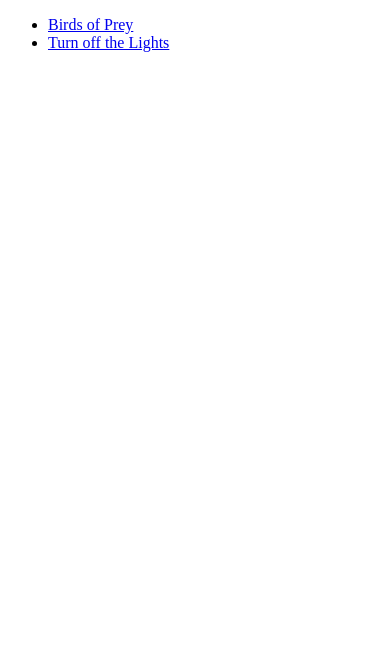
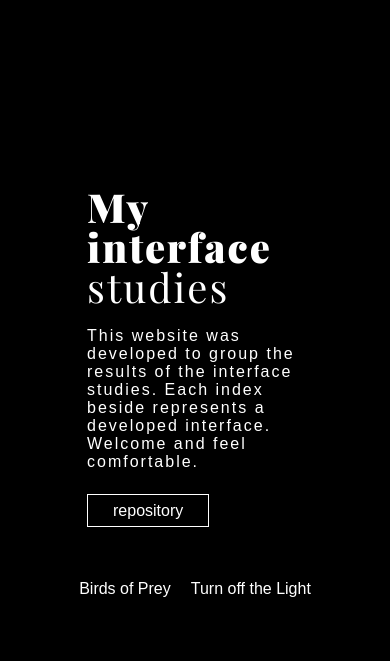
Before and after one commit to mannoeu/template-content-releases, a plain HTML site: page index.html in a window 390 px wide. Drawn offline with nearby package versions, Linux system fonts and the light colour scheme; a web font is replaced by a local one.

Commit message:
add page home style

```diff
--- /dev/null
+++ b/css/style.css
@@ -0,0 +1,126 @@
+@import url("https://fonts.googleapis.com/css?family=Geo:400,400i|Playfair+Display:400,400i,700,900&display=swap");
+* {
+  margin: 0;
+  padding: 0;
+  box-sizing: border-box;
+  outline: none;
+  -webkit-font-smoothing: antialiased;
+  -moz-osx-font-smoothing: grayscale;
+}
+::selection {
+  color: rgb(246, 219, 38);
+  background: rgb(105, 25, 143);
+}
+body {
+  width: 100%;
+  min-height: 100vh;
+  background: #000;
+  display: flex;
+  justify-content: center;
+  align-items: center;
+  font-family: Roboto, sans-serif;
+  color: #fff;
+}
+ul {
+  list-style: none;
+}
+a {
+  text-decoration: none;
+}
+p,
+a,
+button {
+  font-family: "Geo", sans-serif;
+}
+h1,
+h2,
+h3,
+h4 {
+  font-family: "Playfair Display", serif;
+}
+
+/**/
+
+.container {
+  width: 100%;
+  padding: 0 100px;
+  display: flex;
+  justify-content: space-around;
+  align-items: center;
+}
+.container .text,
+.container ul {
+  padding: 0 50px;
+}
+.container .text {
+  width: 60%;
+}
+.container ul {
+  width: 40%;
+}
+.container .text h3 {
+  font-size: 3em;
+  margin-bottom: 20px;
+  line-height: 1em;
+  letter-spacing: 2px;
+
+  font-weight: 900;
+}
+.container .text h3 span {
+  font-weight: 400;
+}
+.container .text p {
+  font-size: 1em;
+  letter-spacing: 2px;
+  margin-bottom: 30px;
+}
+.container .text a {
+  padding: 7px 25px;
+  border: 1px solid #fff;
+  color: #fff;
+  transition: 0.2s linear;
+}
+.container .text a:hover {
+  color: #000;
+  background: #fff;
+}
+
+/**/
+.container ul {
+  display: flex;
+  flex-direction: column;
+}
+.container ul li a {
+  display: block;
+  color: #fff;
+  margin-bottom: 10px;
+  padding: 10px;
+  transition: 0.15s ease-out;
+}
+.container ul li a:hover {
+  transform: scale(1.1);
+}
+
+@media (max-width: 991px) {
+  .container {
+    padding: 0 15px;
+    flex-direction: column;
+  }
+  .container .text,
+  .container ul {
+    padding: 0px;
+    margin-bottom: 50px;
+  }
+  .container .text h3 {
+    font-size: 2.5em;
+  }
+  .container ul {
+    flex-direction: row;
+    justify-content: center;
+    width: 100%;
+    max-width: 90%;
+  }
+  .container ul li a {
+    margin-bottom: 0px;
+  }
+}
--- a/index.html
+++ b/index.html
@@ -4,11 +4,28 @@
     <meta charset="UTF-8" />
     <meta name="viewport" content="width=device-width, initial-scale=1.0" />
     <title>Navigation</title>
+    <link rel="stylesheet" href="./css/style.css" />
   </head>
   <body>
-    <ul>
-      <li><a href="./birds of prey/index.html">Birds of Prey</a></li>
-      <li><a href="./kimpetras/index.html">Turn off the Lights</a></li>
-    </ul>
+    <div class="container">
+      <div class="text">
+        <h3>My interface <span>studies</span></h3>
+        <p>
+          This website was developed to group the results of the interface
+          studies. Each index beside represents a developed interface. Welcome
+          and feel comfortable.
+        </p>
+        <a
+          href="https://github.com/mannoeu/template-content-releases"
+          target="_blank"
+          rel="noopener noreferrer external"
+          >repository</a
+        >
+      </div>
+      <ul>
+        <li><a href="./birds of prey/index.html">Birds of Prey</a></li>
+        <li><a href="./kimpetras/index.html">Turn off the Light</a></li>
+      </ul>
+    </div>
   </body>
 </html>
--- a/kimpetras/css/style.css
+++ b/kimpetras/css/style.css
@@ -19,6 +19,7 @@ svg,
 i {
   color: #afafafa9;
   transition: 0.2s linear;
+  cursor: pointer;
 }
 svg:hover,
 i:hover {
@@ -28,7 +29,7 @@ header {
   position: absolute;
   top: 0;
   left: 0;
-  z-index: 1000;
+  z-index: 1000000000;
   width: 100%;
   display: flex;
   justify-content: space-between;
@@ -44,7 +45,7 @@ header a {
 .logo img {
   width: 100%;
 }
-.menu svg {
+header .menu.playing svg {
   color: #fff;
 }
 main {
```
Also changed, not shown: kimpetras/index.html (+2 -2 lines), kimpetras/js/main.js (+11 -1 lines).
